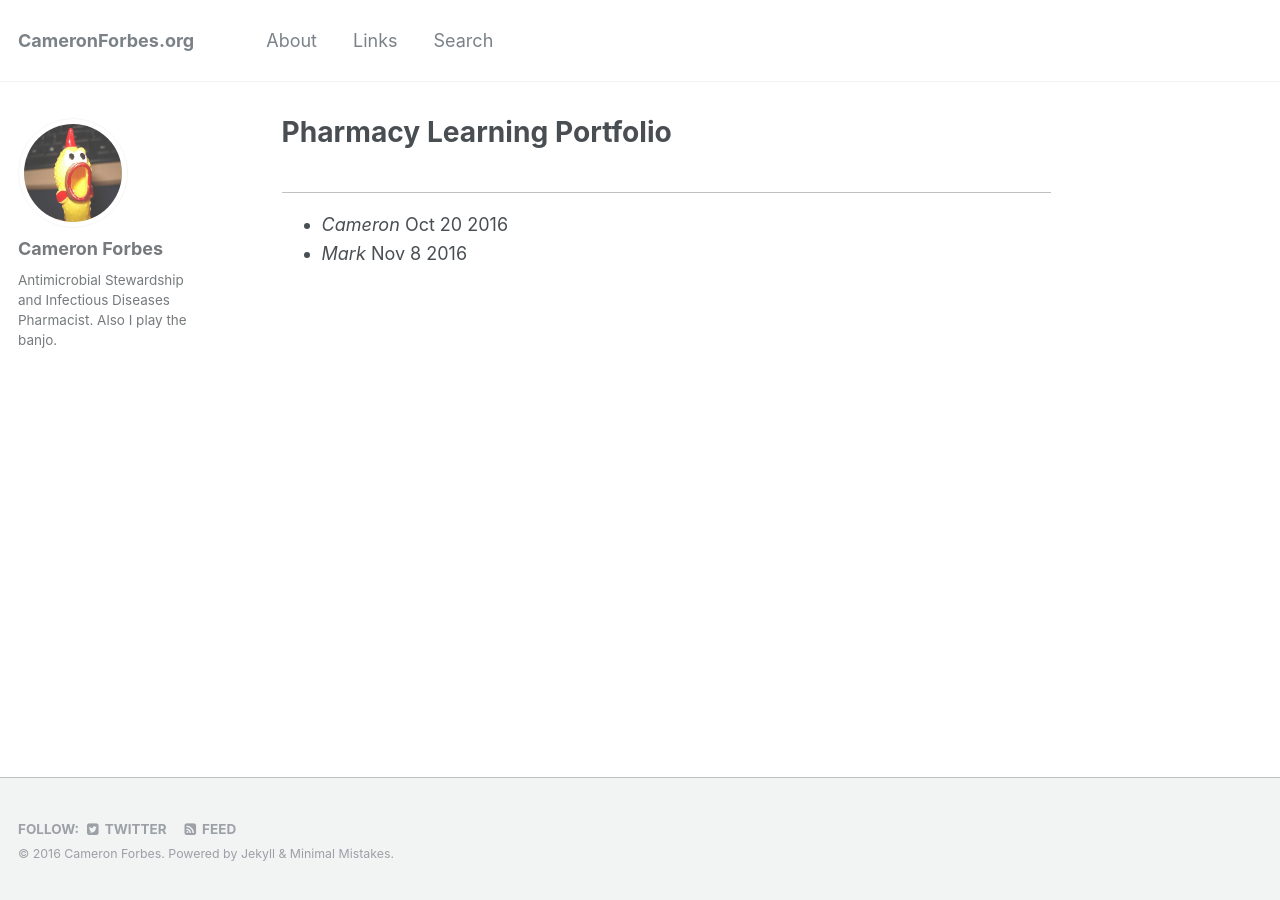
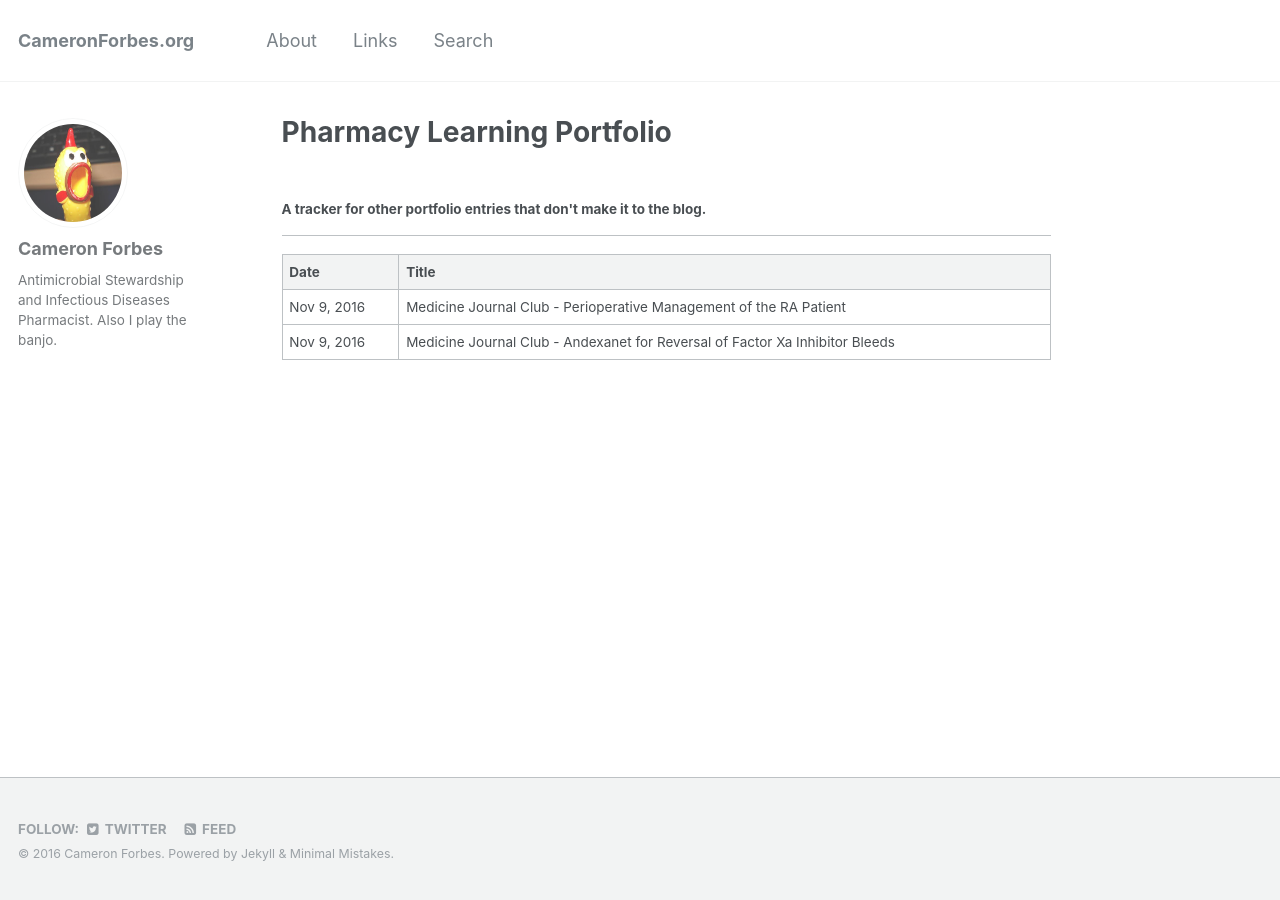
Before and after one commit to BanjoCam/banjocam.github.io, a Jekyll site: the page built from _pages/log.html, in a window 1280 px wide. Built offline with Jekyll 4.4.1, drawn with Linux system fonts in a browser that asks for light colours.

Commit message:
log update

```diff
--- a/_data/portfolio.yaml
+++ b/_data/portfolio.yaml
@@ -1,5 +1,5 @@
-- name: Cameron
-  date: Oct 20 2016
+- date: Nov 9, 2016
+  title: Medicine Journal Club - Perioperative Management of the RA Patient
 
-- name: Mark
-  date: Nov 8 2016
+- date: Nov 9, 2016
+  title: Medicine Journal Club - Andexanet for Reversal of Factor Xa Inhibitor Bleeds
--- a/_pages/log.html
+++ b/_pages/log.html
@@ -4,12 +4,23 @@ layout: single
 title: "Pharmacy Learning Portfolio"
 ---
 
+<h4>A tracker for other portfolio entries that don't make it to the blog.</h4>
+
 <hr>
 
-<ul>
-    {% for entry in site.data.portfolio %}
-    <li>
-        <em>{{ entry.name }}</em> {{ entry.date }}
-    </li>
-    {% endfor %}
-</ul>
+<table>
+    <thead>
+        <tr>
+            <th>Date</th>
+            <th>Title</th>
+        </tr>
+    </thead>
+    <tbody>
+        {% for entry in site.data.portfolio %}
+        <tr>
+            <td>{{ entry.date }}</td>
+            <td>{{ entry.title }}</td>
+        </tr>
+        {% endfor %}
+    </tbody>
+</table>
```
